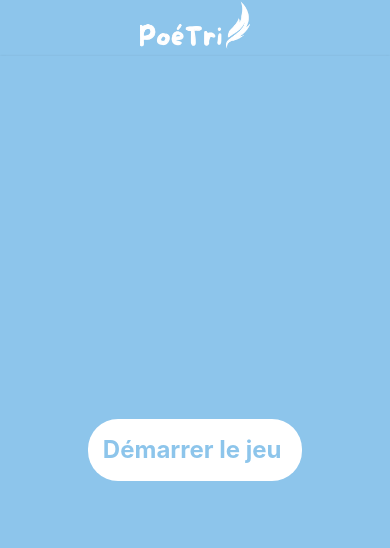
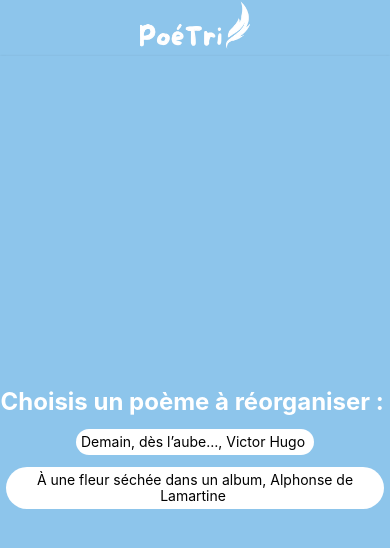
Before and after one commit to Esliel/PoetriReactNative, a React Native app: screen /Home in a window 390 px wide. Shown: the top 548 px of the page. Built offline with nearby package versions, Linux system fonts and the light colour scheme.

Commit message:
choix du poeme possible via ecran d'accueil

```diff
--- a/screens/GameScreen.js
+++ b/screens/GameScreen.js
@@ -3,18 +3,23 @@ import React, { useState, useEffect } from 'react'
 import { StyleSheet, TouchableOpacity } from 'react-native' // StyleSheet pour gérer le style ; TouchableOpacity pour rendre les éléments "cliquables" et détecter les pressions tactiles
 import { SafeAreaView } from 'react-native-safe-area-context' // SafeAreaView permet de respecter les zones sûres de l'écran (ex : éviter la zone de l'encoche sur iPhone)
 import DragList from 'react-native-draglist' // Composant DragList pour avoir une liste dont on peut réordonner les éléments par glisser-déposer
+import { useRoute } from '@react-navigation/native' // import pour récupérer params
 // components / hooks / data / utils
 import { Header } from '@components/Header'
 import { Background } from '@components/Background'
 import { ThemedText } from '@components/ThemedText'
 import { useThemeColors } from '@hooks/useThemeColors'
 import { poemesDataBase } from '@data/poemesDataBase'
-import { getPoem } from '@utils/poemUtils'
 // *****************************************************************************//
 
 export function GameScreen() {
   const colors = useThemeColors()
-  const poeme = poemesDataBase[0]
+
+  const route = useRoute()
+
+  const { poemeId } = route.params || {} // récupération du paramètre poemeId
+  const poeme =
+    poemesDataBase.find((p) => p.idPoeme === poemeId) || poemesDataBase[0] // poème choisi ou premier par défaut
 
   // Préparation des vers sous forme de tableau {key, text} :
   const versArray = Object.entries(poeme)
--- a/screens/HomeScreen.js
+++ b/screens/HomeScreen.js
@@ -6,13 +6,12 @@ import { Background } from '@components/Background'
 import { ThemedText } from '@components/ThemedText'
 import { useThemeColors } from '@hooks/useThemeColors'
 import { poemesDataBase } from '@data/poemesDataBase'
-import { getPoem } from '@utils/poemUtils'
+import { authorDataBase } from '@data/authorDataBase'
 // *****************************************************************************//
 
 export function HomeScreen({ navigation }) {
   const colors = useThemeColors()
-  const poeme = poemesDataBase[0]
-  const vers = getPoem(poeme)
+
   return (
     <SafeAreaView
       style={[styles.container, { backgroundColor: colors.primary }]}
@@ -20,14 +19,40 @@ export function HomeScreen({ navigation }) {
     >
       <Header />
       <Background style={styles.body}>
-        <TouchableOpacity // bouton au style personalisable
-          onPress={() => navigation.navigate('Game')}
-          style={styles.button}
+        <ThemedText
+          typography="headline"
+          color="textWhite"
+          style={styles.consigne}
         >
-          <ThemedText typography="headline" color="primary" style={styles.vers}>
-            Démarrer le jeu
-          </ThemedText>
-        </TouchableOpacity>
+          Choisis un poème à réorganiser :
+        </ThemedText>
+
+        {poemesDataBase.map((poeme) => {
+          const auteur =
+            authorDataBase.find((a) => a.idAuthor === poeme.idAuthor) || {}
+          const nomAffiche =
+            auteur.prenomAuteur && auteur.nomAuteur
+              ? `${auteur.prenomAuteur} ${auteur.nomAuteur}`
+              : poeme.idAuthor
+
+          return (
+            <TouchableOpacity
+              key={poeme.idPoeme}
+              style={styles.button}
+              onPress={() =>
+                navigation.navigate('Game', { poemeId: poeme.idPoeme })
+              }
+            >
+              <ThemedText
+                typography="bodyLarger"
+                color="textBlack"
+                style={styles.choixPoeme}
+              >
+                {poeme.titrePoeme}, {nomAffiche}
+              </ThemedText>
+            </TouchableOpacity>
+          )
+        })}
       </Background>
     </SafeAreaView>
   )
@@ -43,11 +68,14 @@ const styles = StyleSheet.create({
     justifyContent: 'center',
     backgroundColor: 'primary',
   },
-  vers: {
+  consigne: {
+    paddingBottom: 5,
+  },
+  choixPoeme: {
     backgroundColor: '#FFFFFF',
-    padding: 15,
+    padding: 5,
     borderRadius: 30,
-    margin: 4,
+    margin: 6,
     textAlign: 'center',
   },
   button: {
```
